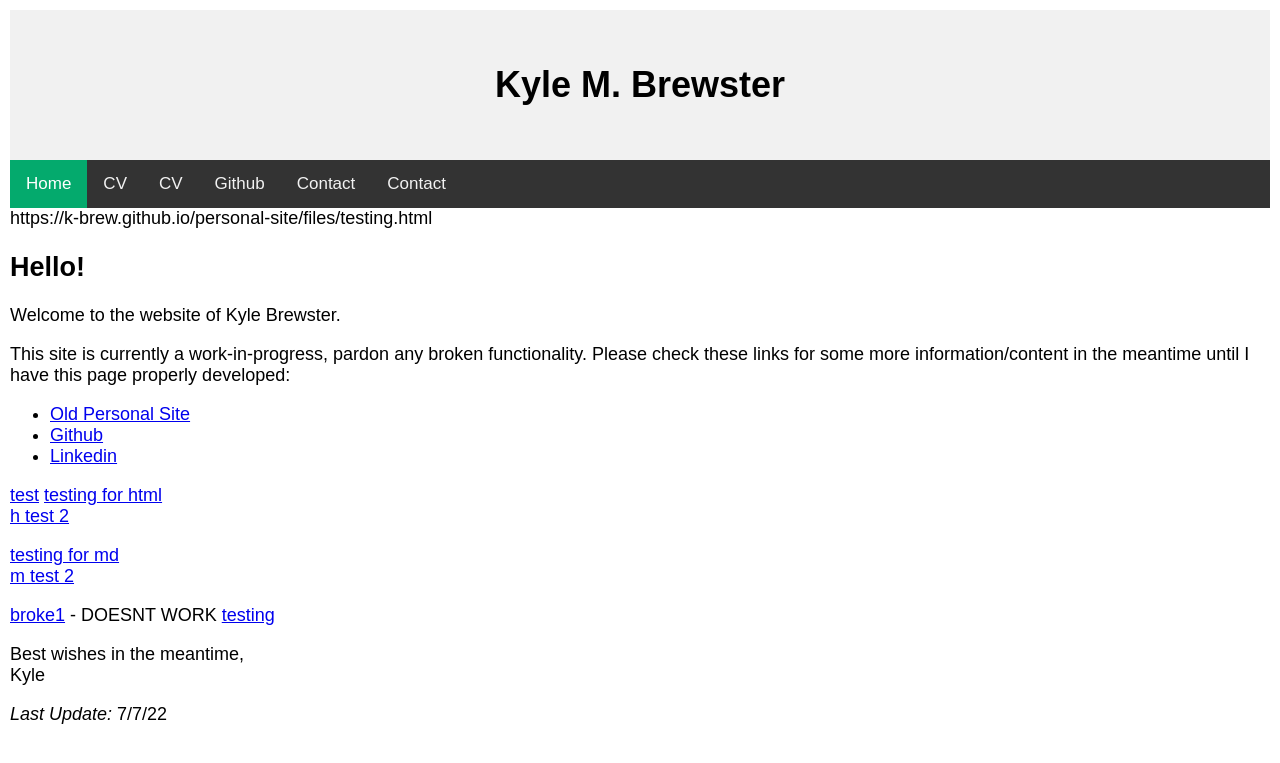
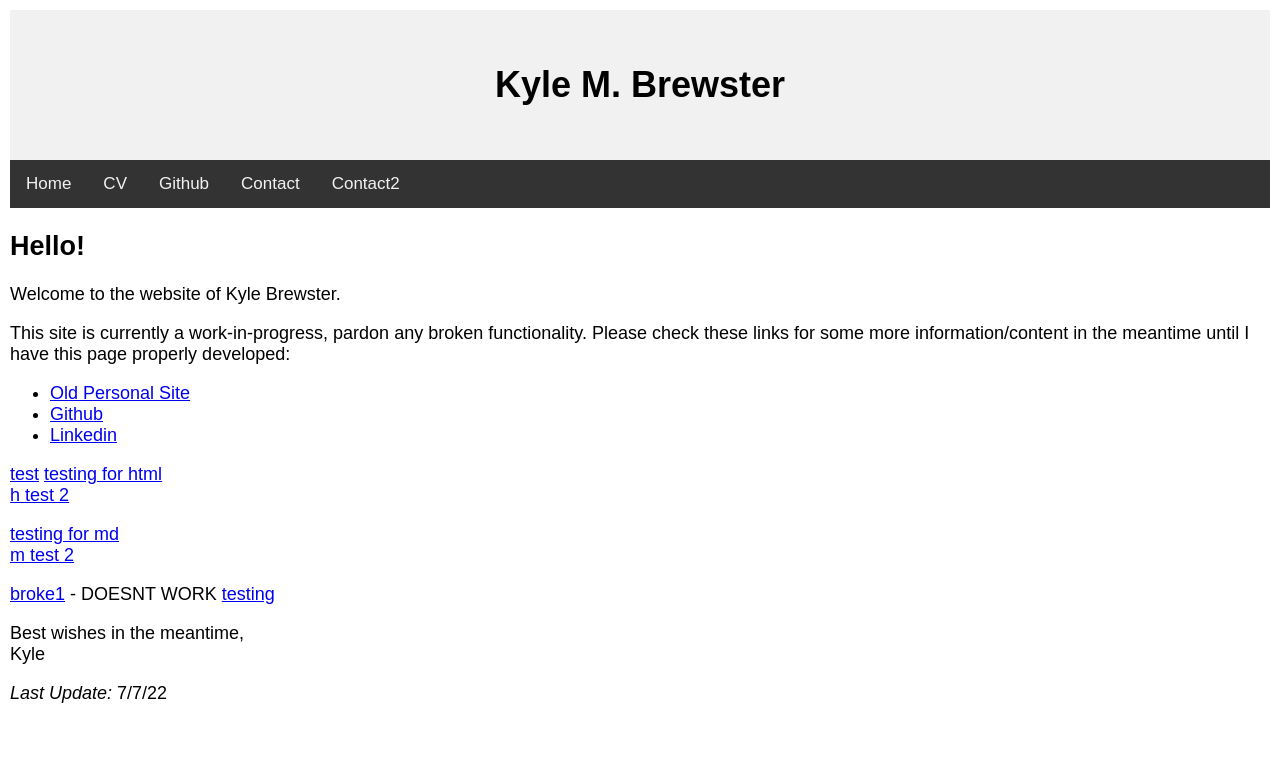
Before and after one commit to k-brew/personal-site, a Jekyll site: the page built from index.md, in a window 1280 px wide. Shown: the top 763 px of the page. Built offline with Jekyll 4.4.1, drawn with Linux system fonts in a browser that asks for light colours; nearby versions of some CDN libraries.

Commit message:
Update default.html

```diff
--- a/_layouts/default.html
+++ b/_layouts/default.html
@@ -63,15 +63,14 @@
 
 
 <div id="navbar">
-  <a class="active" href="javascript:void(0)">Home</a>
+  <a href="javascript:void(0)">Home</a>
   <a href="/files/CV.html">CV</a>
-  <a href="/files/CV.html/">CV</a>
   <a href="https://github.com/k-brew">Github</a>
   <a href="https://k-brew.github.io/personal-site/files/CV.html">Contact</a>
-  <a href="https://k-brew.github.io/personal-site/files/testing.html">Contact</a>
+  <a href="https://k-brew.github.io/personal-site/files/testing.html">Contact2</a>
 </div>
 
-https://k-brew.github.io/personal-site/files/testing.html
+
 
 
 <main id="content" class="main-content" role="main">
```
